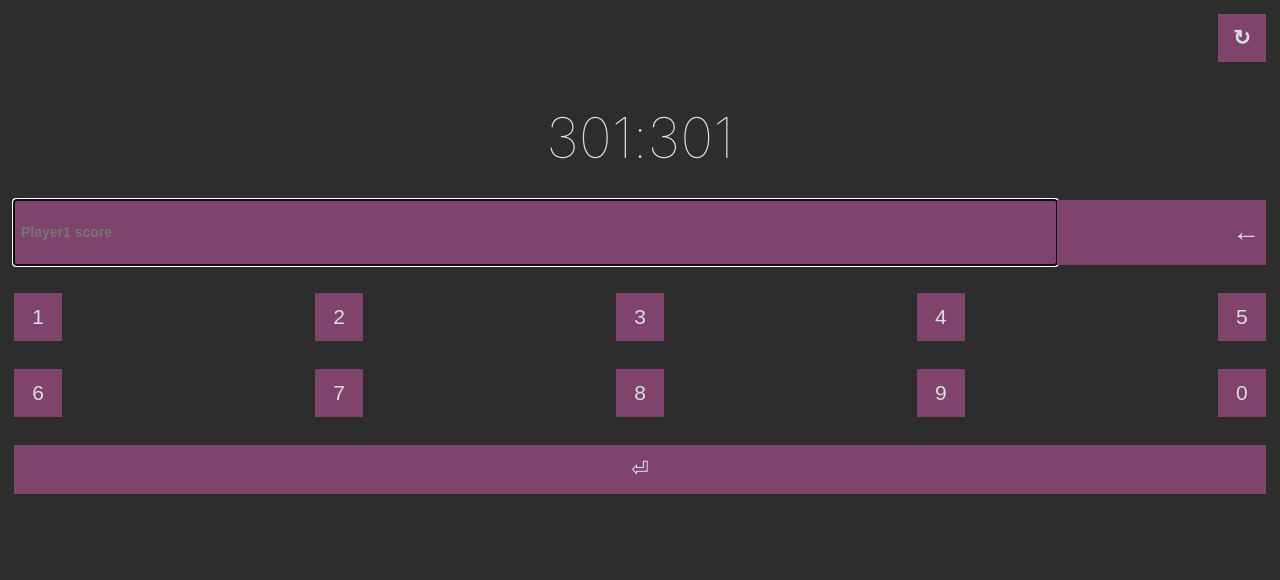
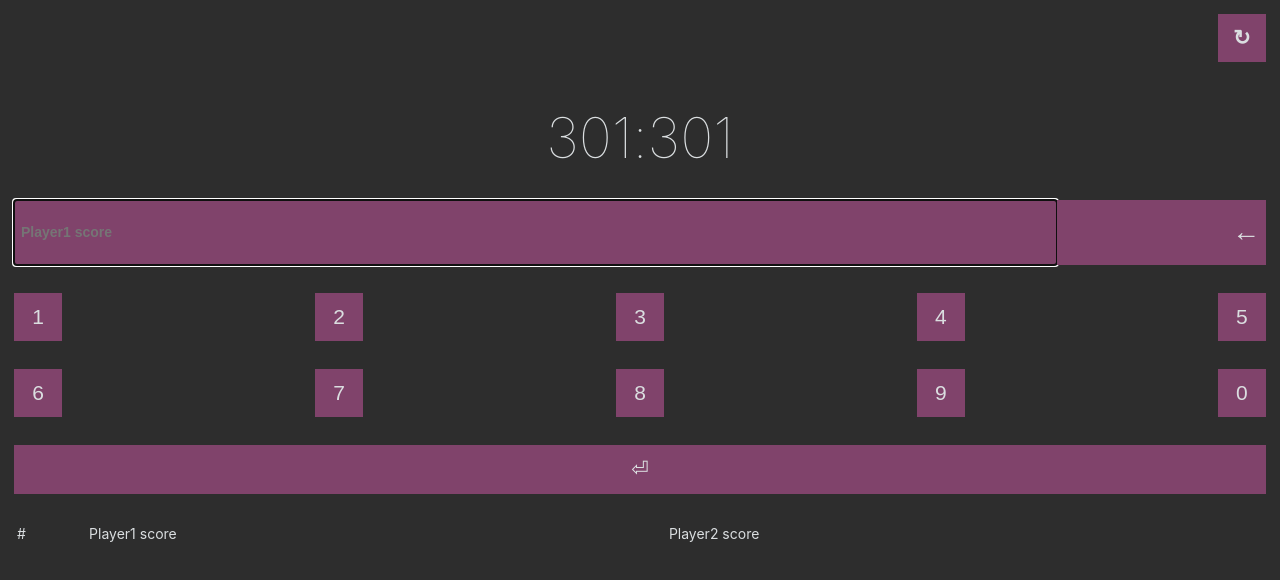
Before and after one commit to stsh89/darts-scoreboard, a React (Create React App) app: page / in a window 1280 px wide. Shown: the top 580 px of the page. Built offline with nearby package versions, Linux system fonts and the light colour scheme.

Commit message:
Add table of scores

```diff
--- a/src/App.css
+++ b/src/App.css
@@ -84,3 +84,8 @@
   height: 2.3em;
   width: 100%;
 }
+
+.scores-table {
+  margin-top: 2em;
+  width: 100%;
+}
--- a/src/Scoreboard.js
+++ b/src/Scoreboard.js
@@ -8,6 +8,16 @@ export default function Scoreboard() {
   const [turn, setTurn] = React.useState('player1')
   const [scoreInputPlaceholder, setScoreInputPlaceholder] = React.useState('Player1 score')
   const [scoreInputValue, setScoreInputValue] = React.useState('')
+
+  const playerScores = player1ScoreList.map((score, index) => {
+    return (
+      <tr key={`scoreRow-${index}`}>
+        <td>{index + 1}</td>
+        <td>{score}</td>
+        <td>{player2ScoreList[index]}</td>
+      </tr>
+    )
+  })
 
   const numberButtonClick = (value) => {
     setScoreInputValue(`${scoreInputValue}${value}`)
@@ -116,6 +126,14 @@ export default function Scoreboard() {
       <div className="button-group">
         <button className="button button--enter" onClick={enterButtonClick}>&#9166;</button>
       </div>
+      <table className="scores-table">
+        <thead>
+          <tr><td>#</td><td>Player1 score</td><td>Player2 score</td></tr>
+        </thead>
+        <tbody>
+          {playerScores}
+        </tbody>
+      </table>
     </div>
   )
 }
```
